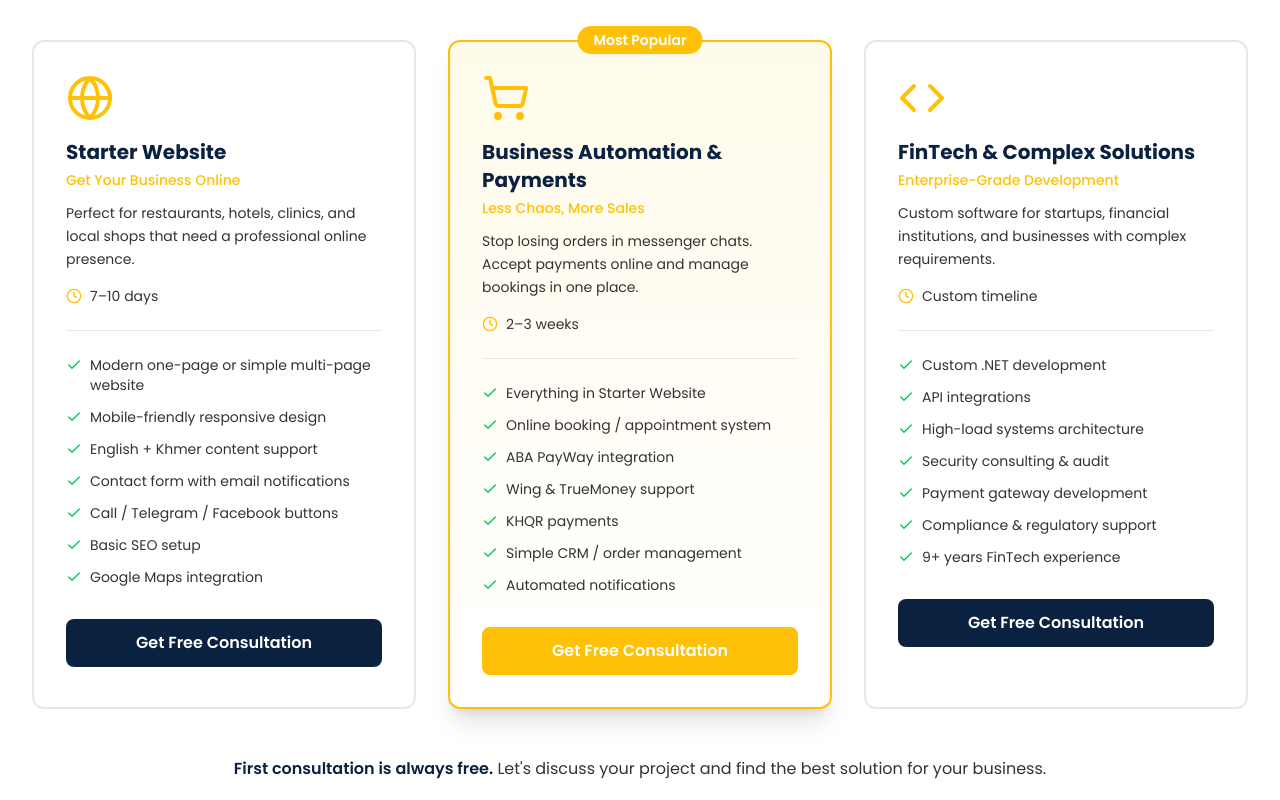
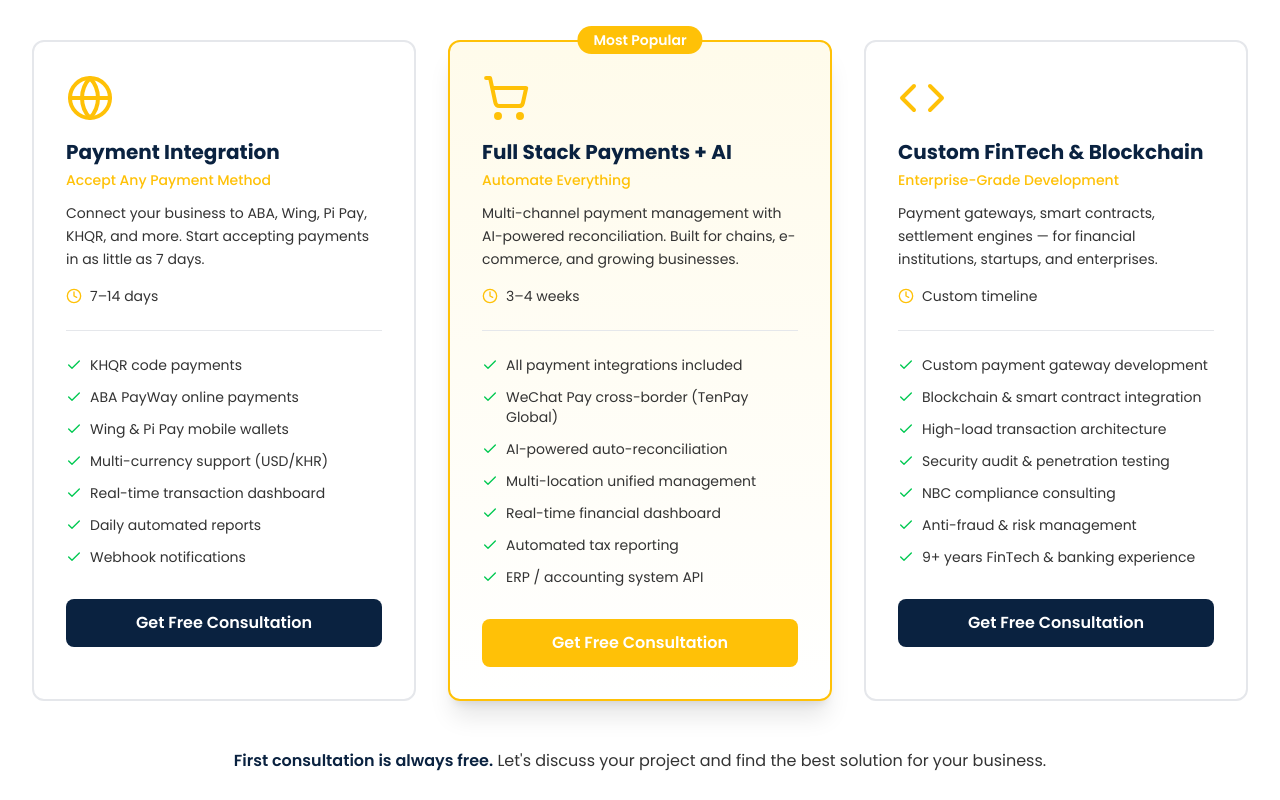
Before and after one commit to BorisFX/khmertech-site, a React (Vite) app: page / in a window 1280 px wide. Shown: the part 1040-1840 px from the top of the page. Built offline with nearby package versions, Linux system fonts and the light colour scheme.

Commit message:
feat: update EN content - payments, blockchain, AI focus, remove WordPress

```diff
--- a/src/i18n/en.ts
+++ b/src/i18n/en.ts
@@ -9,8 +9,8 @@
     cta: 'Get a Free Quote',
   },
   hero: {
-    title: 'Secure Websites & Payment Solutions for Cambodian Businesses',
-    subtitle: 'From simple online presence to custom FinTech integration, I help you get paid online, reliably and securely.',
+    title: 'Payment Integration & AI Solutions for Cambodian Businesses',
+    subtitle: 'ABA, Wing, KHQR, WeChat Pay — any payment method, any scale. Plus AI-powered automation to cut costs and boost efficiency.',
     cta: 'Schedule a Free Consultation',
     stats: [
       { value: '9+', label: 'Years Experience' },
@@ -25,52 +25,52 @@
     packages: [
       {
         icon: 'globe',
-        title: 'Starter Website',
-        subtitle: 'Get Your Business Online',
-        description: 'Perfect for restaurants, hotels, clinics, and local shops that need a professional online presence.',
-        timeline: '7–10 days',
+        title: 'Payment Integration',
+        subtitle: 'Accept Any Payment Method',
+        description: 'Connect your business to ABA, Wing, Pi Pay, KHQR, and more. Start accepting payments in as little as 7 days.',
+        timeline: '7–14 days',
         features: [
-          'Modern one-page or simple multi-page website',
-          'Mobile-friendly responsive design',
-          'English + Khmer content support',
-          'Contact form with email notifications',
-          'Call / Telegram / Facebook buttons',
-          'Basic SEO setup',
-          'Google Maps integration',
+          'KHQR code payments',
+          'ABA PayWay online payments',
+          'Wing & Pi Pay mobile wallets',
+          'Multi-currency support (USD/KHR)',
+          'Real-time transaction dashboard',
+          'Daily automated reports',
+          'Webhook notifications',
         ],
         highlight: false,
       },
       {
         icon: 'cart',
-        title: 'Business Automation & Payments',
-        subtitle: 'Less Chaos, More Sales',
-        description: 'Stop losing orders in messenger chats. Accept payments online and manage bookings in one place.',
-        timeline: '2–3 weeks',
+        title: 'Full Stack Payments + AI',
+        subtitle: 'Automate Everything',
+        description: 'Multi-channel payment management with AI-powered reconciliation. Built for chains, e-commerce, and growing businesses.',
+        timeline: '3–4 weeks',
         features: [
-          'Everything in Starter Website',
-          'Online booking / appointment system',
-          'ABA PayWay integration',
-          'Wing & TrueMoney support',
-          'KHQR payments',
-          'Simple CRM / order management',
-          'Automated notifications',
+          'All payment integrations included',
+          'WeChat Pay cross-border (TenPay Global)',
+          'AI-powered auto-reconciliation',
+          'Multi-location unified management',
+          'Real-time financial dashboard',
+          'Automated tax reporting',
+          'ERP / accounting system API',
         ],
         highlight: true,
       },
       {
         icon: 'code',
-        title: 'FinTech & Complex Solutions',
+        title: 'Custom FinTech & Blockchain',
         subtitle: 'Enterprise-Grade Development',
-        description: 'Custom software for startups, financial institutions, and businesses with complex requirements.',
+        description: 'Payment gateways, smart contracts, settlement engines — for financial institutions, startups, and enterprises.',
         timeline: 'Custom timeline',
         features: [
-          'Custom .NET development',
-          'API integrations',
-          'High-load systems architecture',
-          'Security consulting & audit',
-          'Payment gateway development',
-          'Compliance & regulatory support',
-          '9+ years FinTech experience',
+          'Custom payment gateway development',
+          'Blockchain & smart contract integration',
+          'High-load transaction architecture',
+          'Security audit & penetration testing',
+          'NBC compliance consulting',
+          'Anti-fraud & risk management',
+          '9+ years FinTech & banking experience',
         ],
         highlight: false,
       },
@@ -100,21 +100,21 @@
     subtitle: 'Recent success stories from Cambodian businesses',
     projects: [
       {
-        title: 'Booking & Payment System for Boutique Hotel',
-        description: 'Developed a comprehensive booking platform with integrated payment processing for a luxury boutique hotel in Siem Reap. Increased online bookings by 150% within 3 months.',
-        technologies: ['WordPress', 'ABA Pay API', 'Custom PHP', 'MySQL'],
+        title: 'Multi-Channel Payment Gateway',
+        description: 'Built a unified payment gateway integrating ABA, Wing, Pi Pay, and KHQR for a hotel chain. Real-time reconciliation, multi-currency support (USD/KHR), and AI-powered fraud detection.',
+        technologies: ['.NET Core', 'ABA API', 'KHQR', 'PostgreSQL'],
         image: 'https://images.unsplash.com/photo-1566073771259-6a8506099945?w=600&h=400&fit=crop',
       },
       {
-        title: 'Multi-vendor E-commerce Platform',
-        description: 'Built a scalable marketplace connecting local artisans with international customers, featuring secure payment processing and inventory management.',
-        technologies: ['React', '.NET Core', 'Wing API', 'PostgreSQL'],
+        title: 'Cross-Border WeChat Pay Integration',
+        description: 'Enabled Chinese tourists to pay via WeChat Pay at Cambodian businesses through TenPay Global × Bakong bridge. T+1 settlement to local bank accounts.',
+        technologies: ['React', '.NET Core', 'WeChat Pay API', 'Blockchain'],
         image: 'https://images.unsplash.com/photo-1556742049-0cfed4f6a45d?w=600&h=400&fit=crop',
       },
       {
-        title: 'Restaurant Chain POS Integration',
-        description: 'Integrated modern POS system with online ordering platform for a popular restaurant chain, enabling seamless order management across 5 locations.',
-        technologies: ['Node.js', 'Pi Pay API', 'MongoDB', 'Vue.js'],
+        title: 'AI-Powered Reconciliation System',
+        description: 'Automated daily reconciliation across 5 restaurant locations and 4 payment providers. Reduced manual accounting from 3 hours to 5 minutes per day.',
+        technologies: ['Python', 'AI/ML', 'Wing API', 'Docker'],
         image: 'https://images.unsplash.com/photo-1556742393-d75f468bfcb0?w=600&h=400&fit=crop',
       },
     ],
@@ -130,10 +130,10 @@
     ],
     cta: "Let's Work Together",
     skills: [
-      { name: '.NET', label: 'Core Platform' },
+      { name: '.NET / C#', label: 'Core Platform' },
       { name: 'React', label: 'Frontend' },
-      { name: 'WordPress', label: 'CMS Expert' },
-      { name: 'APIs', label: 'Integration' },
+      { name: 'Blockchain', label: 'Smart Contracts' },
+      { name: 'Payment APIs', label: 'ABA / Wing / KHQR' },
     ],
   },
   contact: {
```
Also changed, not shown: 3 other files (tests, documents, lock files or other folders).
